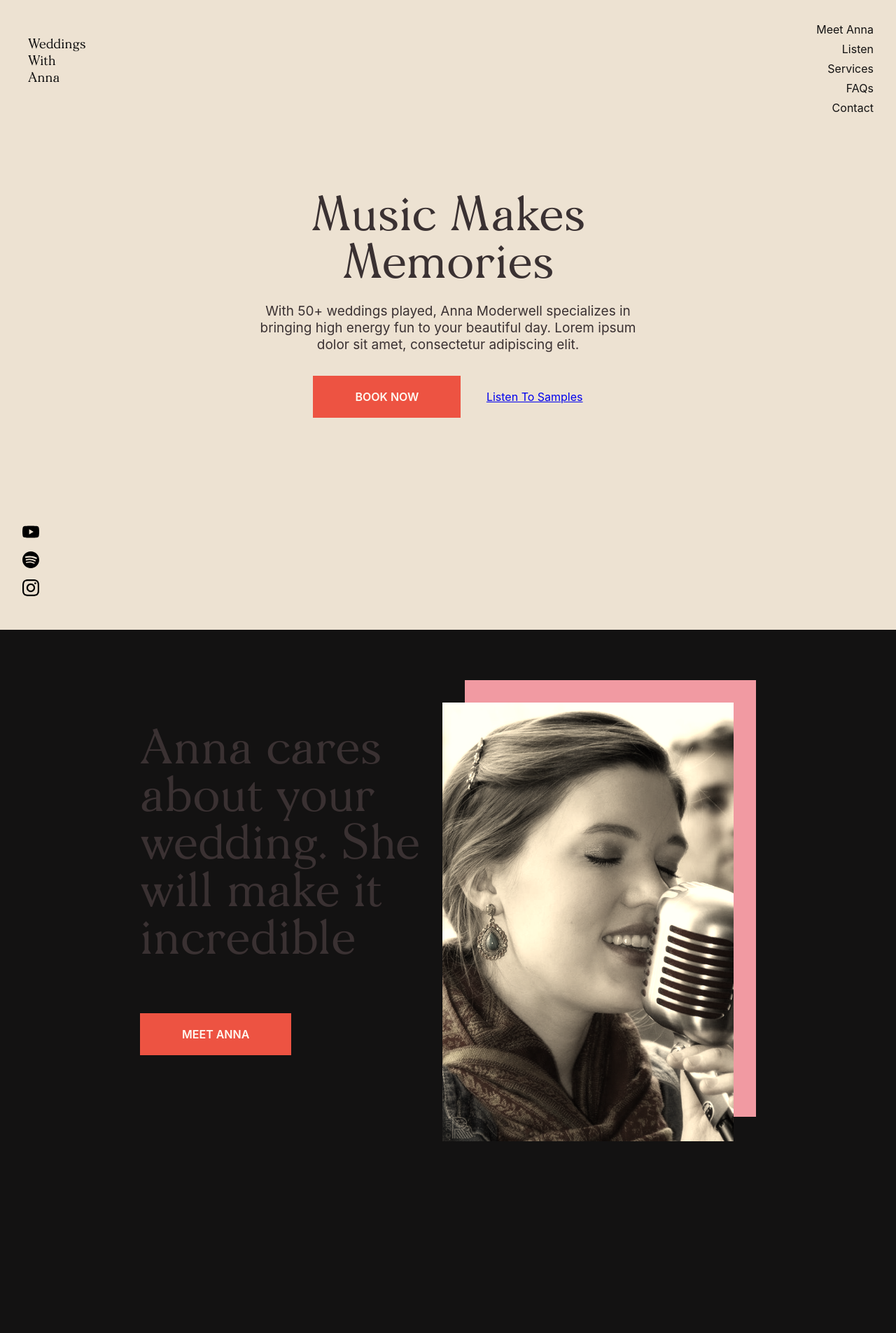
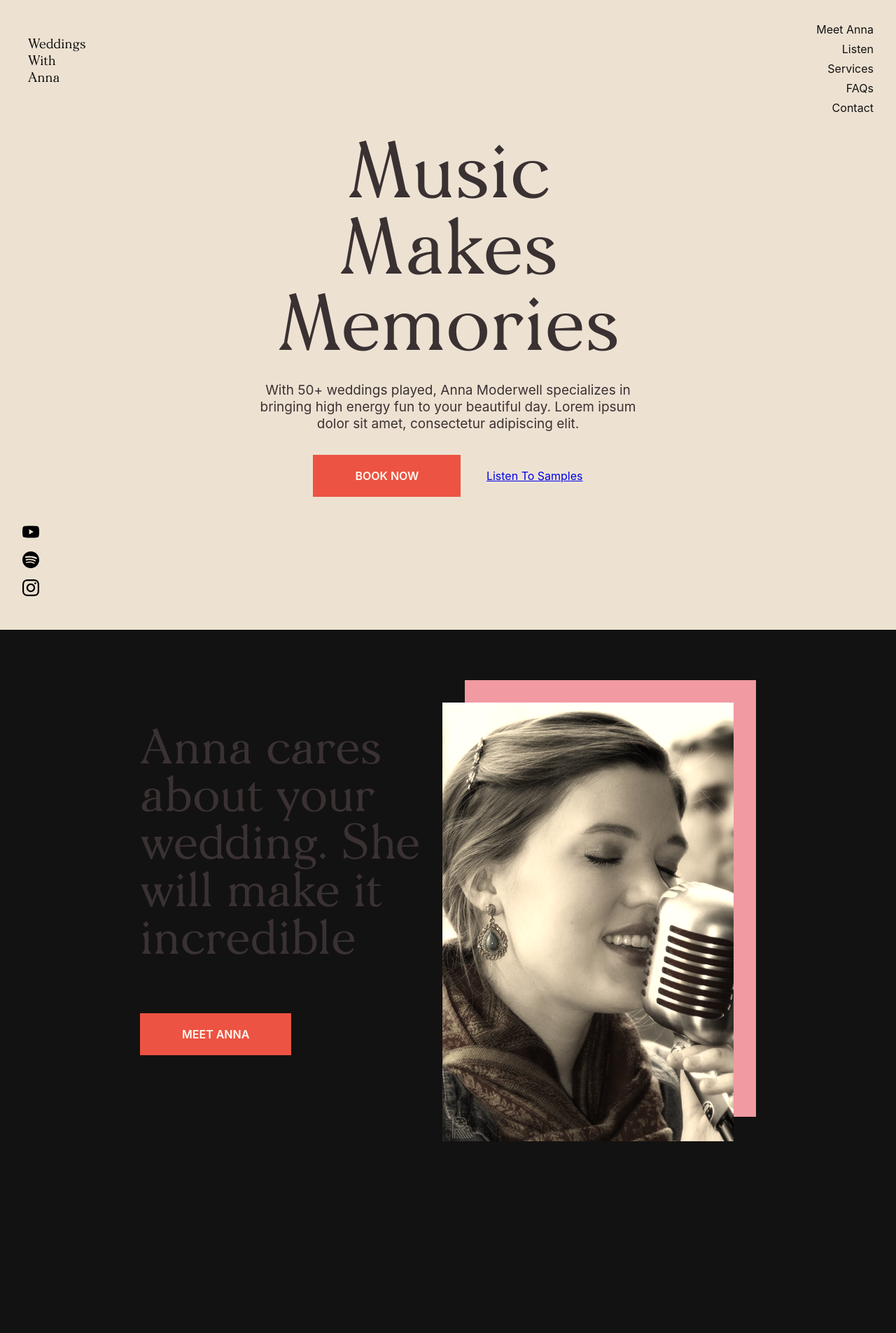
Before and after one commit to lukemoderwell/wwa, a Jekyll site: the page built from index.html, in a window 1280 px wide. Shown: the top 1905 px of the page at 70% size. Built offline with Jekyll 4.4.1, drawn with Linux system fonts in a browser that asks for light colours; a script that is not in the unit is left out; comment, search, counter and statistics services are not loaded.

Commit message:
big text

```diff
--- a/assets/css/_typography.scss
+++ b/assets/css/_typography.scss
@@ -37,7 +37,10 @@ h1, h2, h3, h4, h5 {
 
 
 h1, .f1 {
-  font-size: 6.854rem; // 109.664px
+  font-size: 4.236rem;
+  @media (min-width: $lg) {
+    font-size: 6.854rem; // 109.664px
+  }
 }
 
 h2, .f2 {
--- a/index.html
+++ b/index.html
@@ -9,7 +9,7 @@ subtext: With 50+ weddings played, Anna Moderwell specializes in bringing high e
   <section class="content-welcome">
     <div class="grid">
       <div class="grid-item text-center">
-        <h1 class="serif f2 flush-bottom">{{ page.headline }}</h1>
+        <h1 class="serif f1 flush-bottom">{{ page.headline }}</h1>
         <p class="f5 push-bottom">{{ page.subtext }}</p>
         <div class="cta-group">
           <a href="/booking" class="btn push-right">Book Now</a>
```
